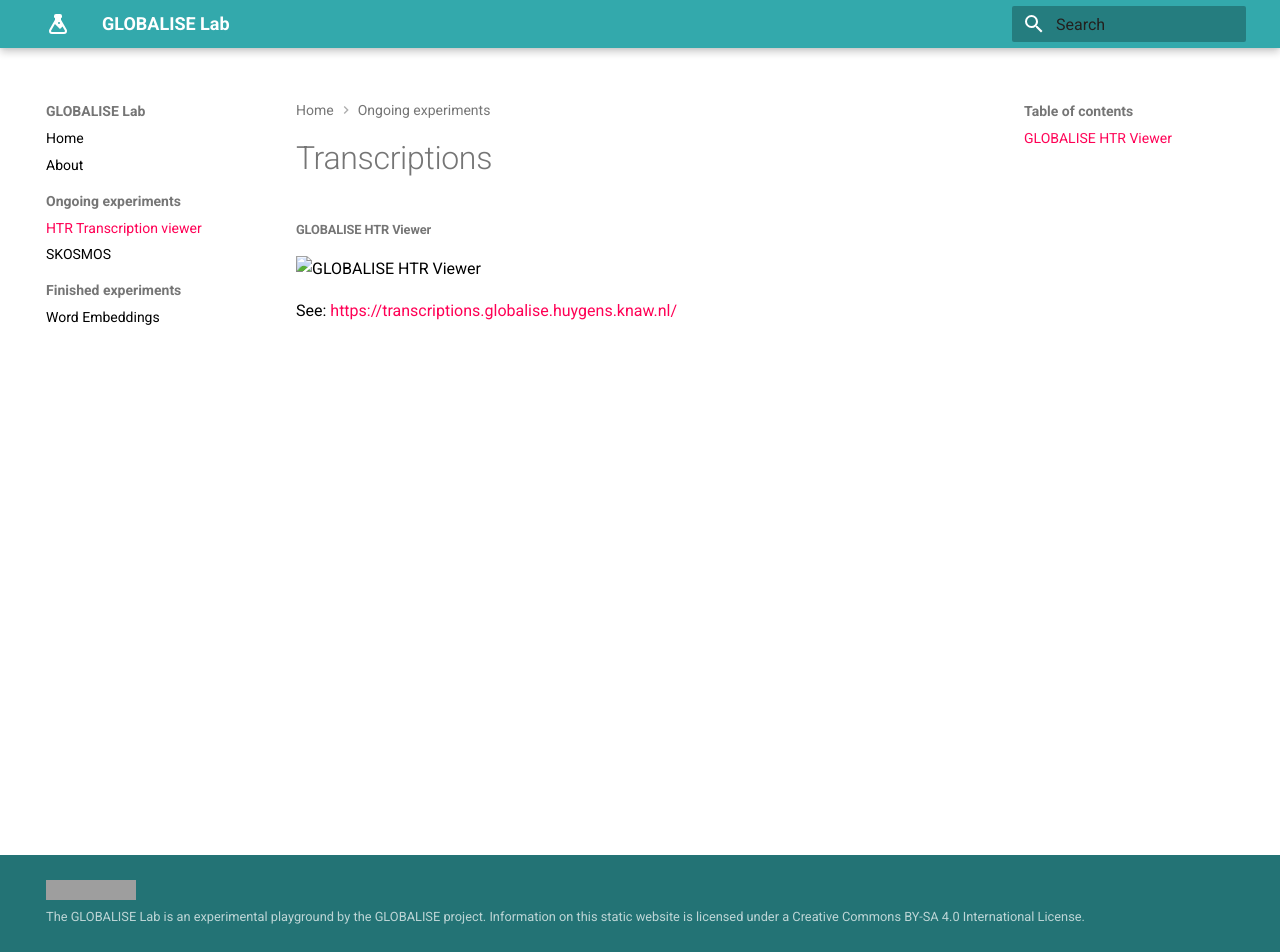
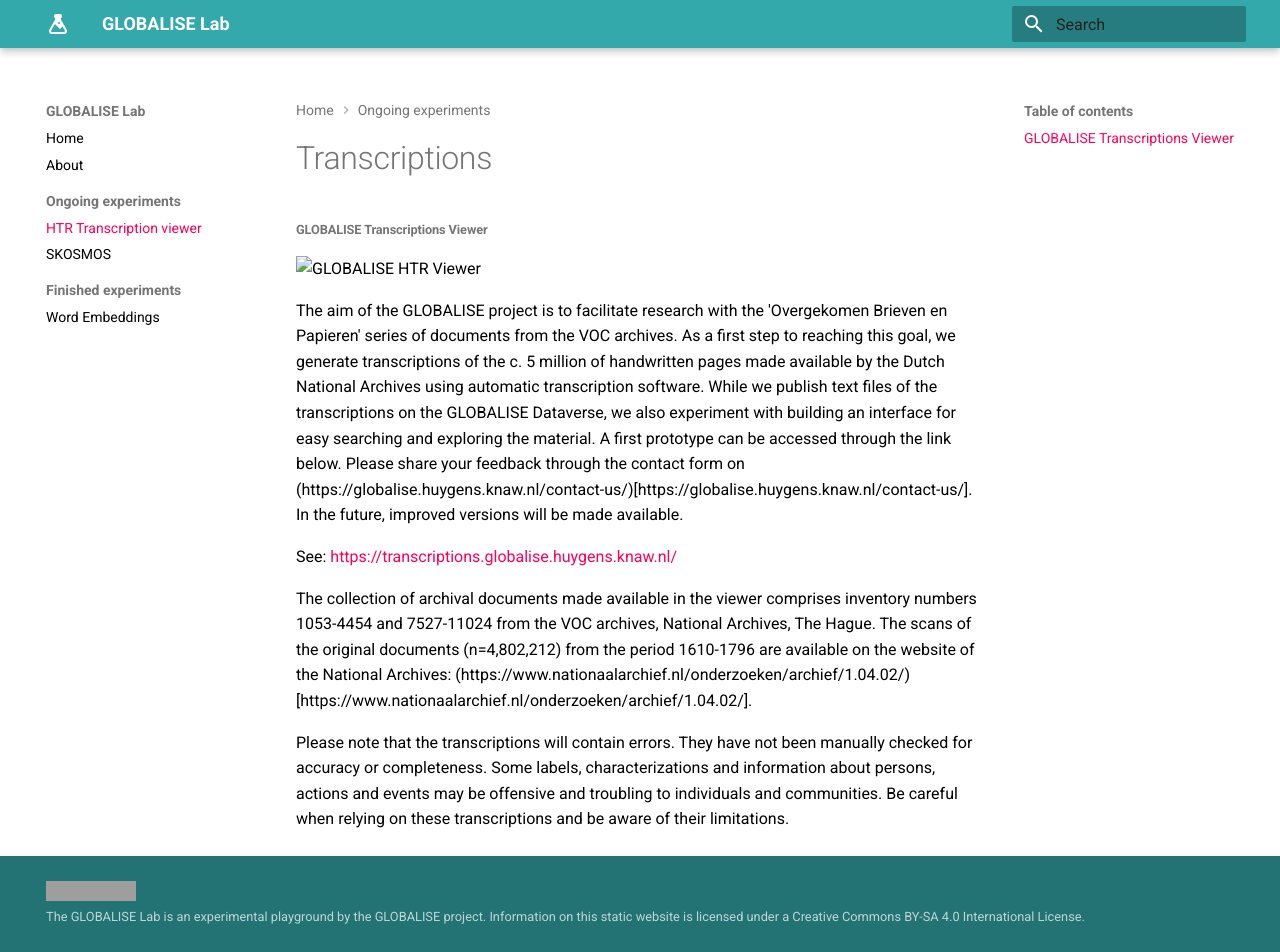
Before and after one commit to globalise-huygens/tanap.docs.globalise.huygens.knaw.nl, an MkDocs documentation site: the page built from docs/ongoing-experiments/htr-viewer.md, in a window 1280 px wide and 952 px high. Built offline with MkDocs 1.6.1 and Material for MkDocs 9.7.7, drawn with Linux system fonts in a browser that asks for light colours; grey boxes are pictures that could not be loaded.

Commit message:
Added intro text

```diff
--- a/docs/ongoing-experiments/htr-viewer.md
+++ b/docs/ongoing-experiments/htr-viewer.md
@@ -1,6 +1,12 @@
 # Transcriptions
-###### GLOBALISE HTR Viewer
+###### GLOBALISE Transcriptions Viewer
 
 ![GLOBALISE HTR Viewer]()
 
-See: [https://transcriptions.globalise.huygens.knaw.nl/](https://transcriptions.globalise.huygens.knaw.nl/)
+The aim of the GLOBALISE project is to facilitate research with the 'Overgekomen Brieven en Papieren' series of documents from the VOC archives. As a first step to reaching this goal, we generate transcriptions of the c. 5 million of handwritten pages made available by the Dutch National Archives using automatic transcription software. While we publish text files of the transcriptions on the GLOBALISE Dataverse, we also experiment with building an interface for easy searching and exploring the material. A first prototype can be accessed through the link below. Please share your feedback through the contact form on (https://globalise.huygens.knaw.nl/contact-us/)[https://globalise.huygens.knaw.nl/contact-us/]. In the future, improved versions will be made available.
+
+See: <a href="https://transcriptions.globalise.huygens.knaw.nl/" target="_blank">https://transcriptions.globalise.huygens.knaw.nl/</a>
+
+The collection of archival documents made available in the viewer comprises inventory numbers 1053-4454 and 7527-11024 from the VOC archives, National Archives, The Hague. The scans of the original documents (n=4,802,212) from the period 1610-1796 are available on the website of the National Archives: (https://www.nationaalarchief.nl/onderzoeken/archief/1.04.02/)[https://www.nationaalarchief.nl/onderzoeken/archief/1.04.02/].
+
+Please note that the transcriptions will contain errors. They have not been manually checked for accuracy or completeness. Some labels, characterizations and information about persons, actions and events may be offensive and troubling to individuals and communities. Be careful when relying on these transcriptions and be aware of their limitations.
--- a/mkdocs.yml
+++ b/mkdocs.yml
@@ -6,7 +6,7 @@
   icon:
     logo: material/flask
   features:
-    - navigation.instant
+    # - navigation.instant
     - navigation.tracking
     - navigation.sections
     - navigation.path
```
Also changed, not shown: docs/index.md (+1 -1 lines).
